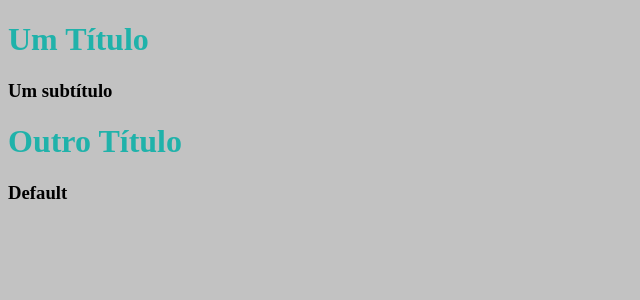
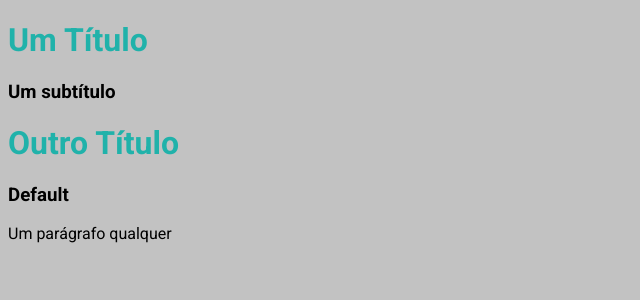
Before and after one commit to herminioneto/react-next-js-exemplos, a Next.js app: page / in a window 1280 px wide. Shown: the top 300 px of the page, without its empty margins (0-640 px from the left). Built offline with nearby package versions, Linux system fonts and the light colour scheme.

Commit message:
Importado fonte e configurado title

```diff
--- a/pages/_app.jsx
+++ b/pages/_app.jsx
@@ -1,7 +1,16 @@
+import Head from "next/head"
+
 import "../src/style.css"
 
 function App ({ Component, pageProps }) {
-  return <Component {...pageProps} />
+  return (
+    <>
+      <Head>
+        <title>Título Padrão</title>
+      </Head>
+      <Component {...pageProps} />
+    </>
+  )
 }
 
 export default App
--- /dev/null
+++ b/pages/_document.jsx
@@ -0,0 +1,21 @@
+import Document, { Html, Head, Main, NextScript } from "next/document"
+
+class NewDocument extends Document {
+  render() {
+    return (
+      <Html>
+        <Head>
+          <link rel="preconnect" href="https://fonts.googleapis.com" />
+          <link rel="preconnect" href="https://fonts.gstatic.com" />
+          <link href="https://fonts.googleapis.com/css2?family=Roboto:wght@400;500;700&display=swap" rel="stylesheet" />
+        </Head>
+        <body>
+          <Main />
+          <NextScript />
+        </body>
+      </Html>
+    )
+  }
+}
+
+export default NewDocument
--- a/pages/index.jsx
+++ b/pages/index.jsx
@@ -1,15 +1,23 @@
+import Head from "next/head"
+
 import Title from "../src/components/title/Title"
 import Subtitle from "../src/components/subtitle/Subtitle"
 
 function HomePage () {
   // Pode-se usar tanto a tag com fechamento automático quanto a normal:
   return (
+    <>
+      <Head>
+        <title>Home Page</title>
+      </Head>
       <div>
         <Title>Um Título</Title>
         <Subtitle text="Um subtítulo" />
         <Title>Outro Título</Title>
         <Subtitle />
+        <p>Um parágrafo qualquer</p>
       </div>
+    </>
   )
 }
 
--- a/src/style.css
+++ b/src/style.css
@@ -1,3 +1,4 @@
 body {
   background-color: #c2c2c2;
+  font-family: 'Roboto', sans-serif;
 }
```
Lines whose indentation alone changed are shown as unchanged.
